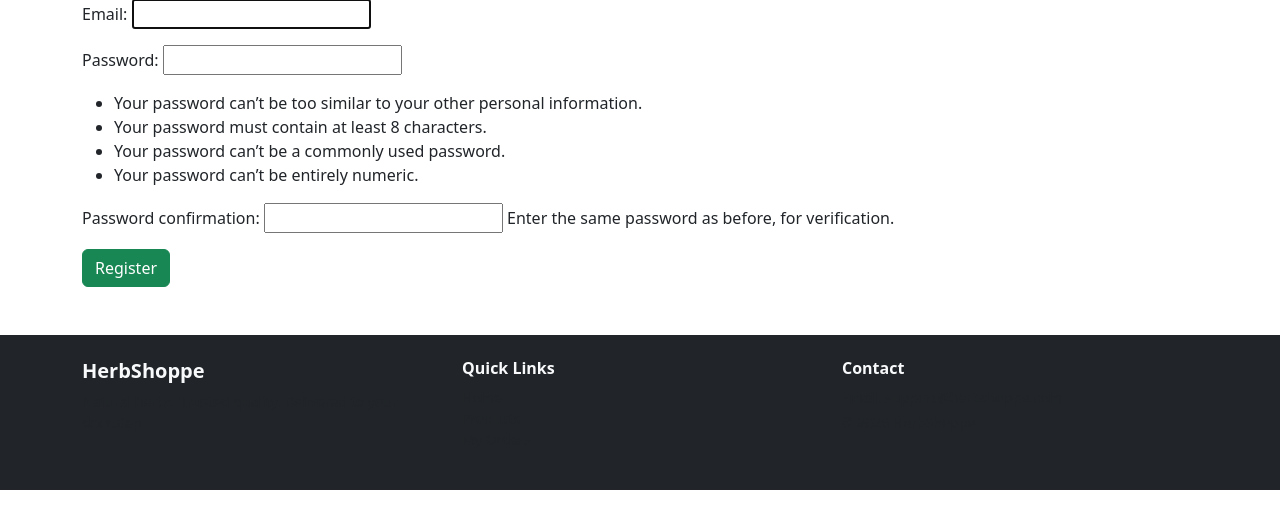
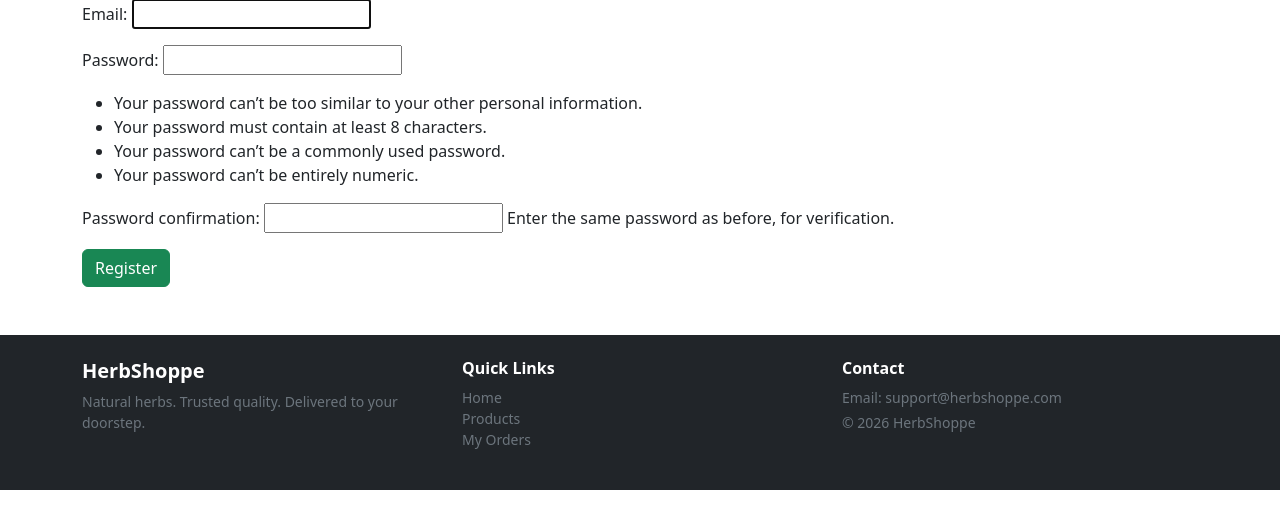
Before and after one commit to ShivSolanke1409/the-herb-shoppe-django, a Django app: page /accounts/register/ in a window 1280 px wide. Shown: the part 127-656 px from the top of the page. Run offline with Django 5.2, Linux system fonts and the light colour scheme.

Commit message:
Add global footer via base template

```diff
--- a/templates/base.html
+++ b/templates/base.html
@@ -71,6 +71,11 @@
     }
 
 footer a:hover {
+  color: #ffffff !important;
+  text-decoration: underline;
+}
+
+.footer-link:hover {
   color: #ffffff !important;
   text-decoration: underline;
 }
--- a/templates/partials/footer.html
+++ b/templates/partials/footer.html
@@ -4,27 +4,39 @@
 
       <!-- Brand -->
       <div class="col-md-4">
-        <h5 class="fw-bold">HerbShoppe</h5>
-        <p class="small text-muted">
+        <h5 class="fw-bold text-white">HerbShoppe</h5>
+        <p class="small text-secondary">
           Natural herbs. Trusted quality. Delivered to your doorstep.
         </p>
       </div>
 
       <!-- Links -->
       <div class="col-md-4">
-        <h6 class="fw-semibold">Quick Links</h6>
+        <h6 class="fw-semibold text-white">Quick Links</h6>
         <ul class="list-unstyled small">
-          <li><a href="/" class="text-decoration-none text-muted">Home</a></li>
-          <li><a href="{% url 'products:product_list' %}" class="text-decoration-none text-muted">Products</a></li>
-          <li><a href="{% url 'orders:my_orders' %}" class="text-decoration-none text-muted">My Orders</a></li>
+          <li>
+            <a href="/" class="text-decoration-none text-secondary footer-link">Home</a>
+          </li>
+          <li>
+            <a href="{% url 'products:product_list' %}" class="text-decoration-none text-secondary footer-link">
+              Products
+            </a>
+          </li>
+          <li>
+            <a href="{% url 'orders:my_orders' %}" class="text-decoration-none text-secondary footer-link">
+              My Orders
+            </a>
+          </li>
         </ul>
       </div>
 
       <!-- Contact -->
       <div class="col-md-4">
-        <h6 class="fw-semibold">Contact</h6>
-        <p class="small text-muted mb-1">Email: support@herbshoppe.com</p>
-        <p class="small text-muted mb-0">© {% now "Y" %} HerbShoppe</p>
+        <h6 class="fw-semibold text-white">Contact</h6>
+        <p class="small text-secondary mb-1">Email: support@herbshoppe.com</p>
+        <p class="small text-secondary mb-0">
+          © {% now "Y" %} HerbShoppe
+        </p>
       </div>
 
     </div>
```
